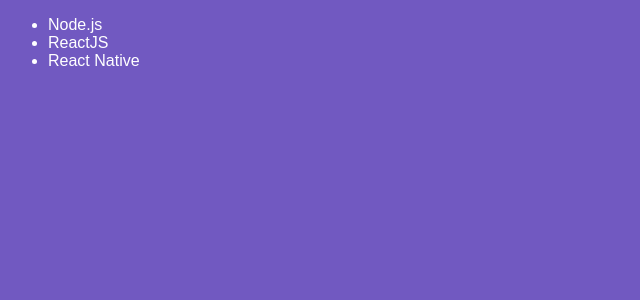
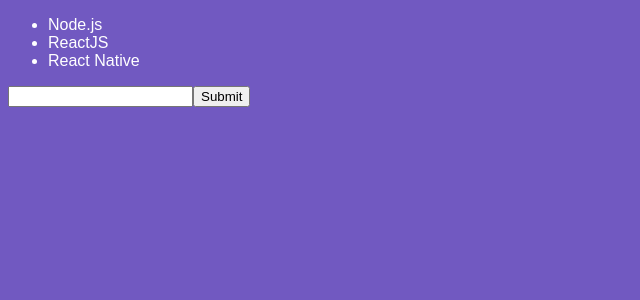
Before and after one commit to yagosansz/rocketseat-bootcamp2020-module04, a React app: page / in a window 1280 px wide. Shown: the top 300 px of the page, without its empty margins (0-640 px from the left). Built offline with nearby package versions, Linux system fonts and the light colour scheme.

Commit message:
Added state to TechList component

```diff
--- a/src/components/TechList.js
+++ b/src/components/TechList.js
@@ -1,7 +1,8 @@
-import React, { Component } from 'react';
+import React, { Component, Fragment } from 'react';
 
 class TechList extends Component {
   state = {
+    newTech: '',
     techs: [
       'Node.js',
       'ReactJS',
@@ -9,14 +10,33 @@
     ]
   };
 
+  handleInputChange = e => {
+    this.setState({ newTech: e.target.value });
+  }
+
+  handleSubmit = e => {
+    e.preventDefault();
+    this.setState({
+      techs: [...this.state.techs, this.state.newTech],
+      newTech: ''
+    })
+  }
+
   render() {
-    console.log(this.state.techs);
     return (
-      <ul>
-        <li>Node.js</li>
-        <li>ReactJS</li>
-        <li>React Native</li>
-      </ul>
+      <Fragment>
+        <form onSubmit={this.handleSubmit}>
+          <ul>
+            {this.state.techs.map(tech => <li key={tech}>{tech}</li>)}
+          </ul>
+          <input
+            type="text"
+            onChange={this.handleInputChange}
+            value={this.state.newTech}
+          />
+          <button type="submit">Submit</button>
+        </form>
+      </Fragment>
     )
   }
 }
```
